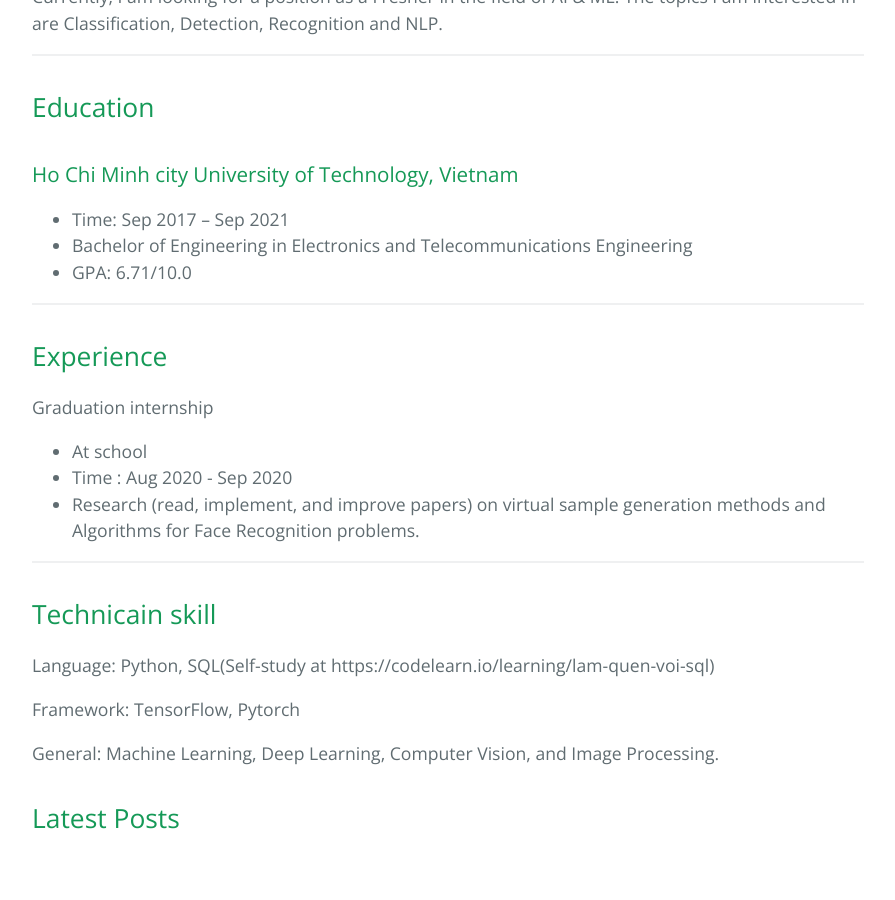
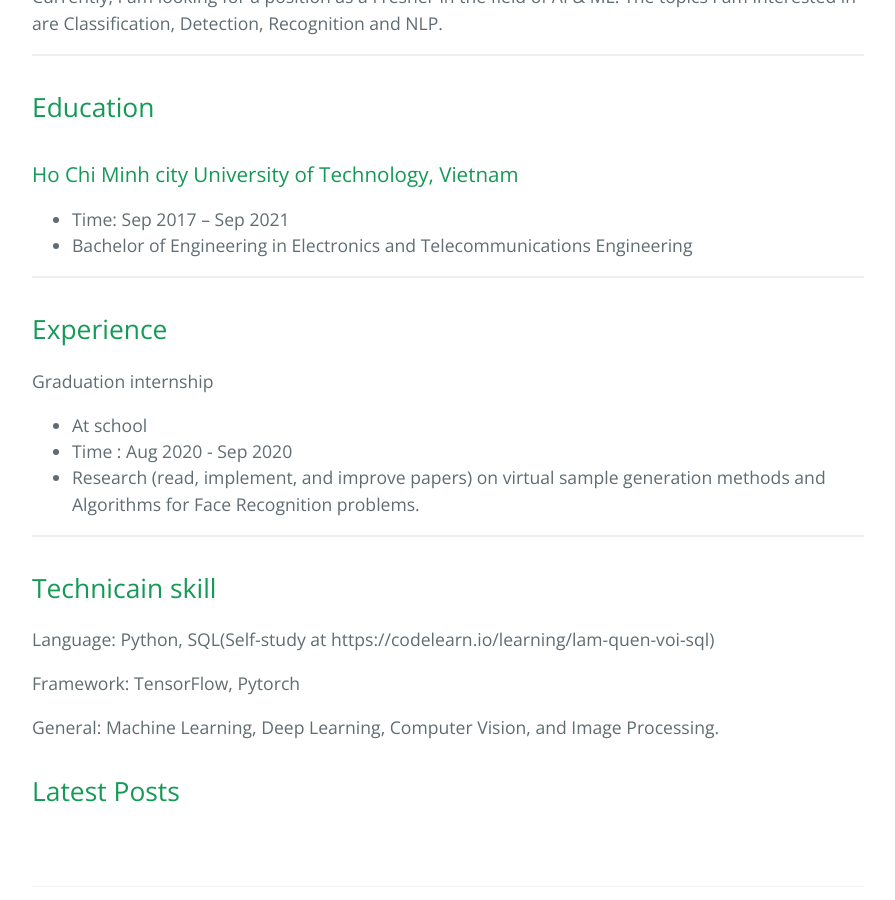
Before and after one commit to HungK1m/HungK1m.github.io, a Jekyll site: the page built from index.md, in a window 1280 px wide and 900 px high, scrolled down 816 px. Shown: the whole window, without its empty margins (192-1087 px from the left). Built offline with Jekyll 4.4.1, drawn with Linux system fonts in a browser that asks for light colours.

Commit message:
Update index.md

```diff
--- a/index.md
+++ b/index.md
@@ -27,7 +27,7 @@ Currently, I am looking for a position as a Fresher in the field of AI & ML. The
 ### Ho Chi Minh city University of Technology, Vietnam
 * Time: Sep 2017 – Sep 2021
 * Bachelor of Engineering in Electronics and Telecommunications Engineering
-* GPA: 6.71/10.0
+
 
 
 
```
